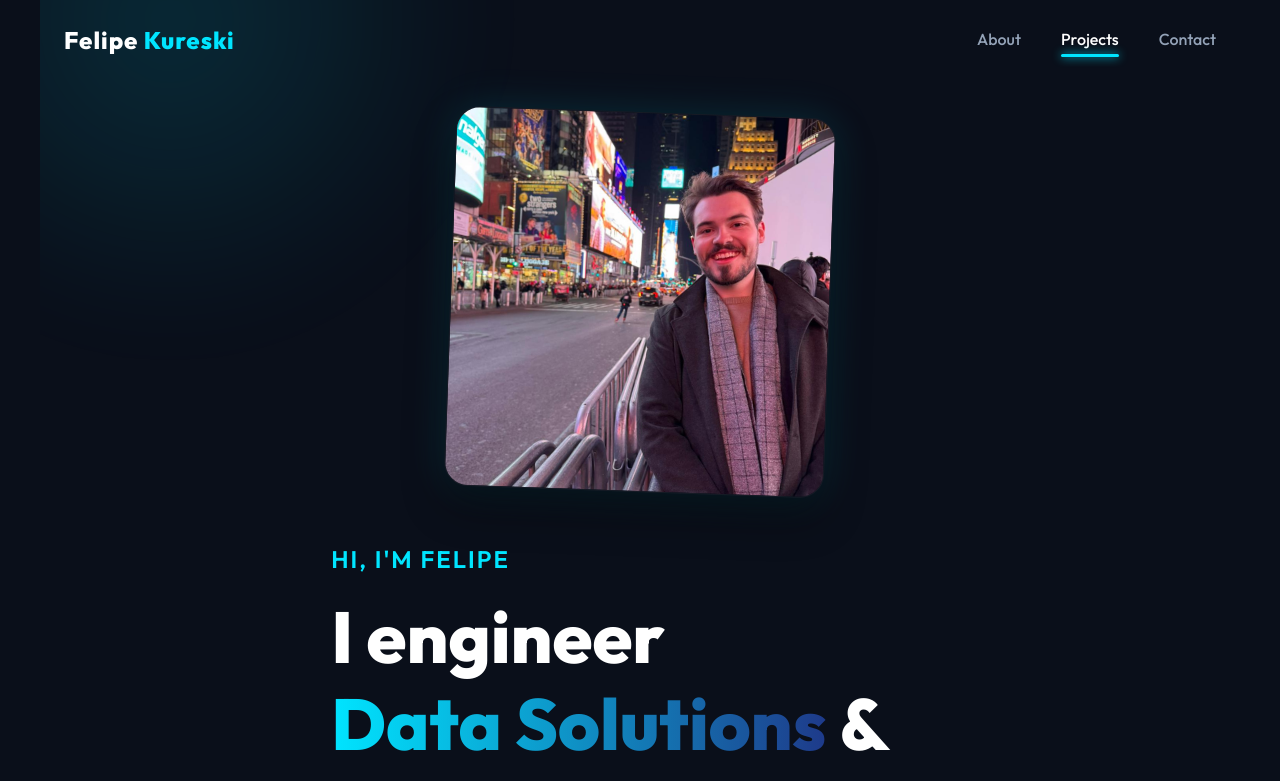
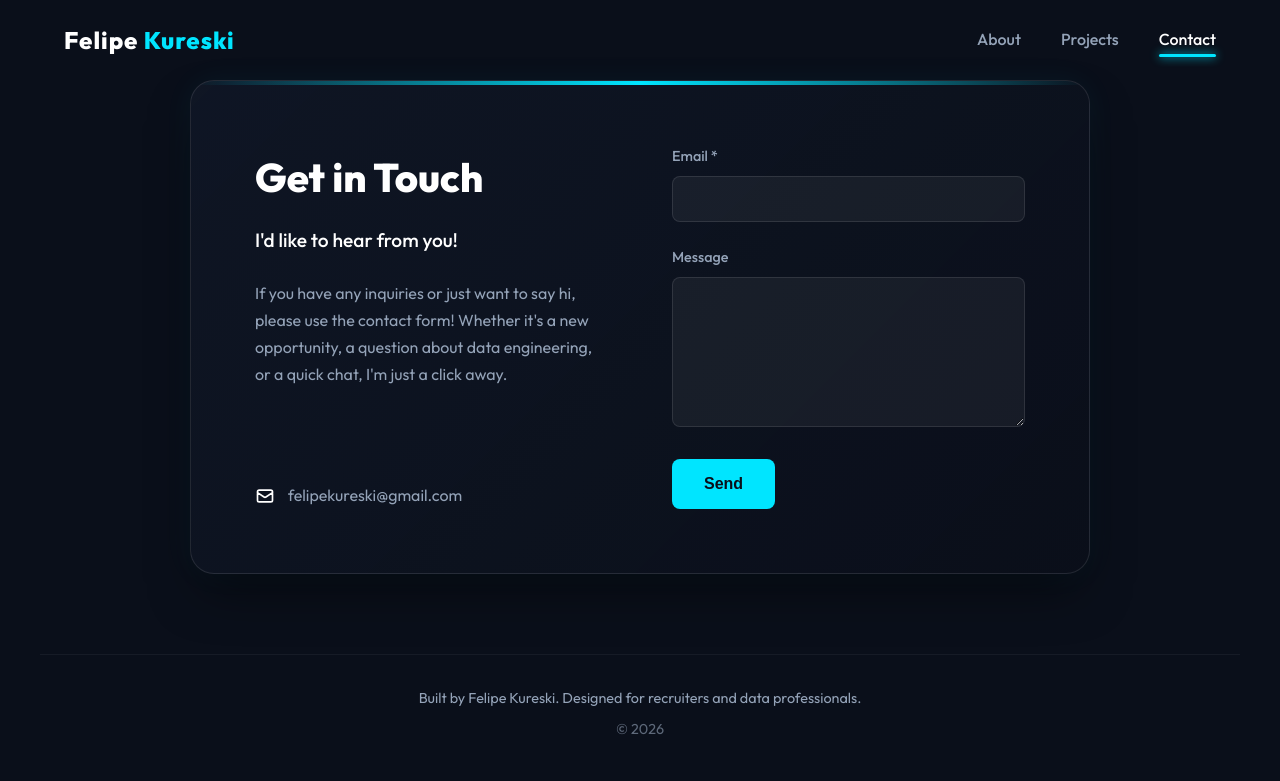
Before and after one commit to Fkureski/KureskiPortifolio, a React (Vite) app: page /contact in a window 1280 px wide. Shown: the top 781 px of the page. Built offline with nearby package versions, Linux system fonts and the light colour scheme.

Commit message:
feat: restructure into multi-page app and add streaming pipeline project

```diff
--- a/package.json
+++ b/package.json
@@ -15,7 +15,8 @@
   "dependencies": {
     "@emailjs/browser": "^4.4.1",
     "react": "^19.2.4",
-    "react-dom": "^19.2.4"
+    "react-dom": "^19.2.4",
+    "react-router-dom": "^7.14.2"
   },
   "devDependencies": {
     "@eslint/js": "^9.39.4",
--- a/src/App.jsx
+++ b/src/App.jsx
@@ -1,4 +1,5 @@
 import React from 'react';
+import { BrowserRouter as Router, Routes, Route } from 'react-router-dom';
 import Navbar from './components/Navbar';
 import Hero from './components/Hero';
 import Projects from './components/Projects';
@@ -6,14 +7,18 @@ import Contact from './components/Contact';
 
 function App() {
   return (
-    <div className="App">
-      <Navbar />
-      <main>
-        <Hero />
-        <Projects />
-        <Contact />
-      </main>
-    </div>
+    <Router>
+      <div className="App">
+        <Navbar />
+        <main>
+          <Routes>
+            <Route path="/" element={<Hero />} />
+            <Route path="/projects" element={<Projects />} />
+            <Route path="/contact" element={<Contact />} />
+          </Routes>
+        </main>
+      </div>
+    </Router>
   );
 }
 
--- a/src/components/Navbar.jsx
+++ b/src/components/Navbar.jsx
@@ -1,24 +1,12 @@
 import { useState, useEffect } from 'react';
+import { NavLink } from 'react-router-dom';
 
 const Navbar = () => {
   const [scrolled, setScrolled] = useState(false);
-  const [activeTab, setActiveTab] = useState('home');
 
   useEffect(() => {
     const handleScroll = () => {
       setScrolled(window.scrollY > 50);
-
-      // Simple scroll spy logic
-      const sections = ['home', 'projects', 'contact'];
-      for (const id of sections) {
-        const el = document.getElementById(id);
-        if (el) {
-          const rect = el.getBoundingClientRect();
-          if (rect.top <= window.innerHeight / 2 && rect.bottom >= window.innerHeight / 2) {
-            setActiveTab(id);
-          }
-        }
-      }
     };
 
     window.addEventListener('scroll', handleScroll);
@@ -88,44 +76,48 @@ const Navbar = () => {
   };
 
   const navItems = [
-    { id: 'home', label: 'About' },
-    { id: 'projects', label: 'Projects' },
-    { id: 'contact', label: 'Contact' }
+    { path: '/', label: 'About' },
+    { path: '/projects', label: 'Projects' },
+    { path: '/contact', label: 'Contact' }
   ];
 
   return (
     <nav style={styles.navbar}>
-      <a href="#home" style={styles.logo}>
+      <NavLink to="/" style={styles.logo}>
         <span style={{ color: 'var(--text-primary)' }}>Felipe </span>
         <span style={styles.span}>Kureski</span>
-      </a>
+      </NavLink>
       <ul style={styles.navLinks}>
         {navItems.map(item => (
-          <li key={item.id}>
-            <a
-              href={`#${item.id}`}
-              style={{
+          <li key={item.path}>
+            <NavLink
+              to={item.path}
+              style={({ isActive }) => ({
                 ...styles.link,
-                color: activeTab === item.id ? 'var(--text-primary)' : 'var(--text-secondary)'
-              }}
+                color: isActive ? 'var(--text-primary)' : 'var(--text-secondary)'
+              })}
               onMouseEnter={(e) => {
                 const indicator = e.currentTarget.querySelector('.indicator');
                 if (indicator) indicator.style.width = '100%';
               }}
               onMouseLeave={(e) => {
                 const indicator = e.currentTarget.querySelector('.indicator');
-                if (indicator && activeTab !== item.id) indicator.style.width = '0%';
+                if (indicator && !e.currentTarget.classList.contains('active')) indicator.style.width = '0%';
               }}
             >
+              {({ isActive }) => (
+                <>
                   {item.label}
                   <div
                     className="indicator"
                     style={{
                       ...styles.navItemIndicator,
-                  width: activeTab === item.id ? '100%' : '0%'
+                      width: isActive ? '100%' : '0%'
                     }}
                   />
-            </a>
+                </>
+              )}
+            </NavLink>
           </li>
         ))}
       </ul>
--- a/src/data/projectsData.js
+++ b/src/data/projectsData.js
@@ -3,6 +3,14 @@ import DataAnalytics from '../assets/DataAnalytics.png';
 import DataEngineeringStudies from '../assets/DataEngineeringStudies.png';
 
 export const projectsData = [
+  {
+    id: 4,
+    title: 'Data & AI: Streaming Pipeline',
+    description: 'Pipeline de monitoramento de dados em tempo real usando Clean Architecture. Integra Apache Kafka para mensageria desacoplada, Pandas/Pydantic para ETL, Llama 3 local via Ollama para IA Generativa, e PostgreSQL. Deploy via Docker com CI/CD no Azure.',
+    techStack: ['Python', 'Kafka', 'Llama 3', 'PostgreSQL', 'Docker'],
+    image: '/streaming_pipeline.png',
+    link: 'https://github.com/Fkureski/News-Intelligence-Hub'
+  },
   {
     id: 1,
     title: 'First Project Soda Machine | College Project',
```
Also changed, not shown: public/streaming_pipeline.png (added), 1 other file (tests, documents, lock files or other folders). Lines whose indentation alone changed are shown as unchanged.
